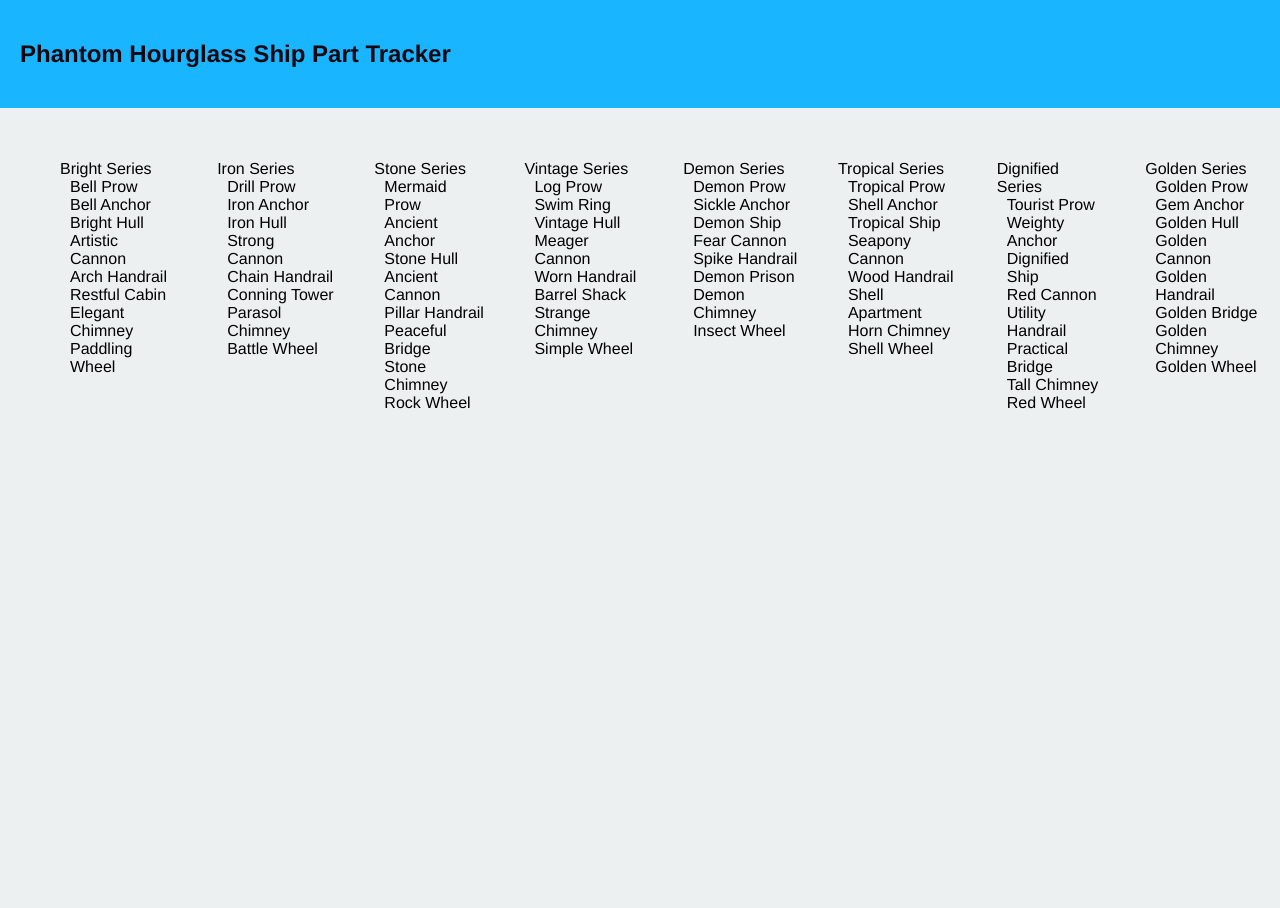
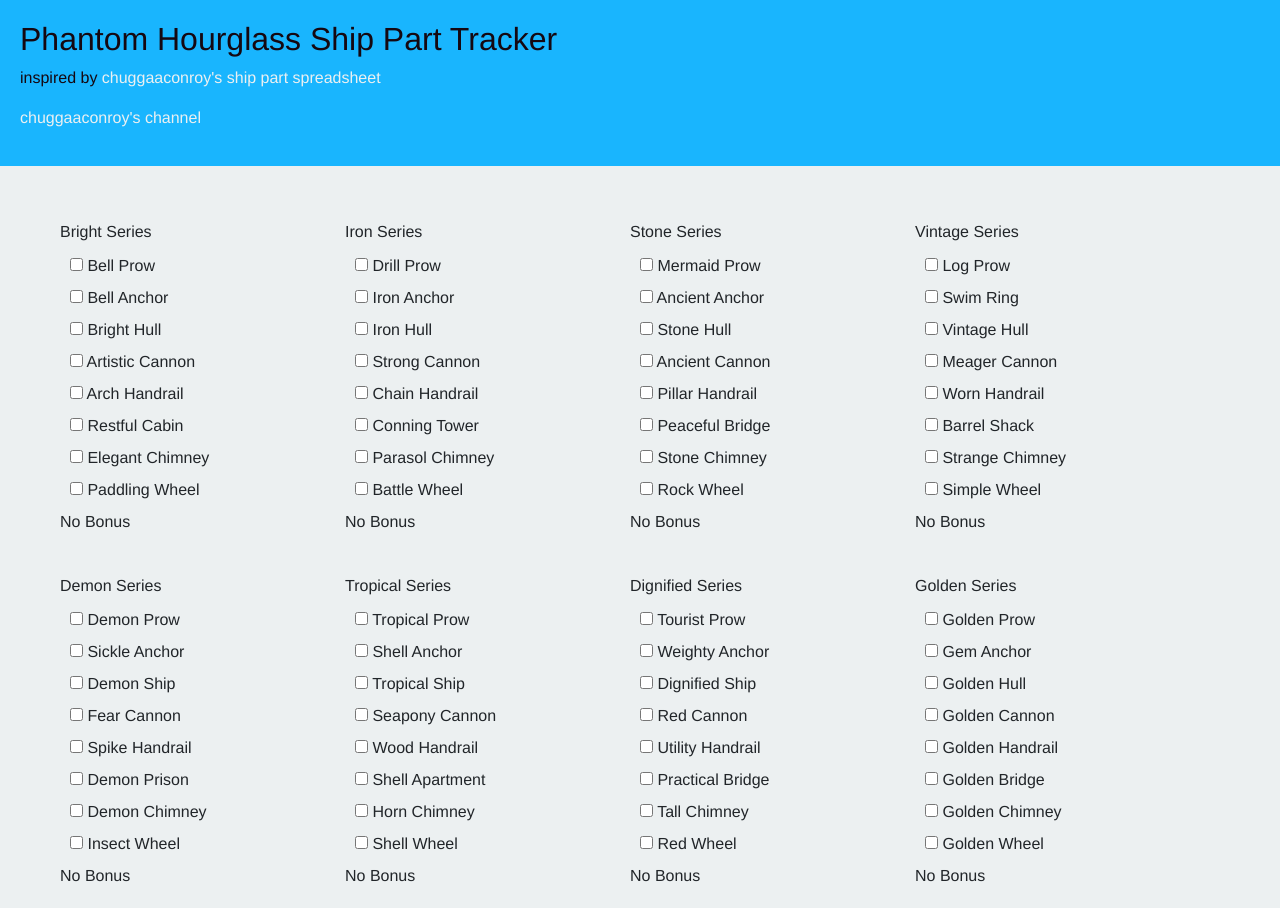
Before and after one commit to joshevangels/phantom-hourglass-ship-part-tracker, a React (Vite) app: page / in a window 1280 px wide. Before the commit the page ends 800 px from the top, so only its background shows below. Built offline with nearby package versions, Linux system fonts and the light colour scheme.

Commit message:
add bonus information and finish basic funcitonality

```diff
--- a/package.json
+++ b/package.json
@@ -19,6 +19,7 @@
   },
   "homepage": "https://github.com/joshevangels/phantom-hourglass-ship-part-tracker#readme",
   "dependencies": {
+    "bootstrap": "^4.3.1",
     "react": "^16.8.6",
     "react-dom": "^16.8.6"
   },
--- a/src/ShipSeriesList.ts
+++ b/src/ShipSeriesList.ts
@@ -1,6 +1,7 @@
 export interface IShipSeriesInfo {
     seriesName: string;
     parts: string[];
+    bonus: number[];
 }
 
 const BrightSeries: IShipSeriesInfo = {
@@ -15,6 +16,7 @@
         "Elegant Chimney",
         "Paddling Wheel",
     ],
+    bonus: [0, 0, 0, 1, 1, 1, 2, 2, 3],
 };
 const IronSeries: IShipSeriesInfo = {
     seriesName: "Iron Series",
@@ -28,6 +30,7 @@
         "Parasol Chimney",
         "Battle Wheel",
     ],
+    bonus: [0, 0, 0, 1, 1, 1, 2, 2, 3],
  };
 const StoneSeries: IShipSeriesInfo = {
     seriesName: "Stone Series",
@@ -41,6 +44,7 @@
         "Stone Chimney",
         "Rock Wheel",
     ],
+    bonus: [0, 0, 0, 1, 1, 1, 2, 2, 3],
  };
 const VintageSeries: IShipSeriesInfo = {
     seriesName: "Vintage Series",
@@ -54,6 +58,7 @@
         "Strange Chimney",
         "Simple Wheel",
     ],
+    bonus: [0, 0, 0, 1, 1, 1, 2, 2, 3],
 };
 const DemonSeries: IShipSeriesInfo = {
     seriesName: "Demon Series",
@@ -67,6 +72,7 @@
         "Demon Chimney",
         "Insect Wheel",
     ],
+    bonus: [0, 0, 0, 1, 1, 1, 2, 2, 3],
 };
 const TropicalSeries: IShipSeriesInfo = {
     seriesName: "Tropical Series",
@@ -80,6 +86,7 @@
         "Horn Chimney",
         "Shell Wheel",
     ],
+    bonus: [0, 0, 0, 1, 1, 1, 2, 2, 3],
 };
 const DignifiedSeries: IShipSeriesInfo = {
     seriesName: "Dignified Series",
@@ -93,6 +100,7 @@
         "Tall Chimney",
         "Red Wheel",
     ],
+    bonus: [0, 0, 0, 1, 1, 1, 2, 2, 3],
 };
 const GoldenSeries: IShipSeriesInfo = {
     seriesName: "Golden Series",
@@ -106,6 +114,7 @@
         "Golden Chimney",
         "Golden Wheel",
     ],
+    bonus: [0, 0, 1, 2, 2, 2, 3, 3, 4],
 };
 
 export const AllSeries = [
--- a/src/components/Page.component.tsx
+++ b/src/components/Page.component.tsx
@@ -1,6 +1,9 @@
 import * as React from "react";
 import {AllSeries, IShipSeriesInfo} from "../ShipSeriesList";
 import { ShipSeriesCard } from "./ShipSeriesCard.component";
+
+const spreadsheetLink = "https://docs.google.com/"
++ "spreadsheets/d/1VoeIV9eRJQIH09M5XZ-fRRq7WhfdgCxWEsEI9CiMHuA/edit#gid=1032763275";
 
 export class Page extends React.Component {
     public render() {
@@ -10,10 +13,21 @@
                     <h2>
                         Phantom Hourglass Ship Part Tracker
                     </h2>
+                    <p>
+                        inspired by
+                        <a className="outer-link" href={spreadsheetLink}> chuggaaconroy's ship part spreadsheet</a>
+                    </p>
+                    <p>
+                        <a className="outer-link" href="https://www.youtube.com/user/chuggaaconroy">
+                            chuggaaconroy's channel
+                        </a>
+                    </p>
                 </header>
                 <main>
-                    <div className="ship-series-cards">
-                        {this.renderShipCards()}
+                    <div className="container">
+                        <div className="ship-series-cards row">
+                            {this.renderShipCards()}
+                        </div>
                     </div>
                 </main>
             </div>
--- a/src/components/ShipSeriesCard.component.tsx
+++ b/src/components/ShipSeriesCard.component.tsx
@@ -5,25 +5,68 @@
     series: IShipSeriesInfo;
 }
 
-export class ShipSeriesCard extends React.Component<IShipSeriesCardProps> {
+interface IShipSeriesCardState {
+    partCount: number;
+}
+
+export class ShipSeriesCard extends React.Component<IShipSeriesCardProps, IShipSeriesCardState> {
+
+    public constructor(props: any) {
+        super(props);
+
+        this.state = {
+            partCount: 0,
+        };
+    }
+
     public render() {
         return (
-            <div className="ship-series-card">
+            <div className="ship-series-card col-sm-12 col-md-6 col-lg-3">
                 <div className="title">
                     {this.props.series.seriesName}
                 </div>
-                <div className="ship-parts">
+                <form className="ship-parts">
                     {this.renderParts(this.props.series.parts)}
+                </form>
+                <div className="ship-bonus">
+                    {this.renderBonus()}
                 </div>
             </div>
         );
     }
 
+    private handleChange = (event: {target: {checked: boolean, name: string}}) => {
+        const count = this.state.partCount;
+        const newValue = event.target.checked ? count + 1 : count - 1;
+
+        this.setState({partCount: newValue});
+    }
+
+    private renderBonus() {
+        const bonus = this.props.series.bonus[this.state.partCount];
+
+        if (bonus === 0) {
+            return "No Bonus";
+        } else if (bonus === 1) {
+            return "+1 Heart";
+        } else {
+            return `+${bonus} Hearts`;
+        }
+    }
+
     private renderParts(parts: string[]) {
         return parts.map((part) => {
-            return (<div className="ship-part" key={`ship-part-${part}`}>
-                {part}
-            </div>);
+            const className = part.replace(" ", "-");
+            return (
+                <label className={`ship-part ship-part-${className}`} key={`ship-part-${className}`}>
+                    <input
+                        name={`have-${className}`}
+                        type="checkbox"
+                        onChange={this.handleChange}
+                    />
+                    {`  ${part}`}
+                </label>
+            );
         });
     }
 }
--- a/src/css/main.scss
+++ b/src/css/main.scss
@@ -1,3 +1,5 @@
+@import "~bootstrap/scss/bootstrap.scss";
+
 body {
     display: flex;
     margin: 0;
@@ -9,12 +11,17 @@
             background: #19b5fe;
             color: #150811;
             padding: 20px;
-            width: calc(100% - 40px);
+            width: 100%;
+            max-height: 200px;
             position: absolute;
+
+            .outer-link {
+                color: #ecf0f1;
+            }
         }
 
         main {
-            padding-top: 40px + 70px + 30px;
+            padding-top: 200px;
             padding-left: 40px;
 
             .ship-series-cards {
@@ -23,9 +30,20 @@
 
                 .ship-series-card {
                     padding: 20px;
+                    min-width: 200px;
+
+                    .title {
+                        padding-bottom: 10px;
+                    }
 
                     .ship-parts {
                         padding-left: 10px;
+                        display: flex;
+                        flex-direction: column;
+                    }
+
+                    .ship-bonus {
+                        font-weight: 500
                     }
                 }
             }
```
Also changed, not shown: 2 other files (tests, documents, lock files or other folders).
